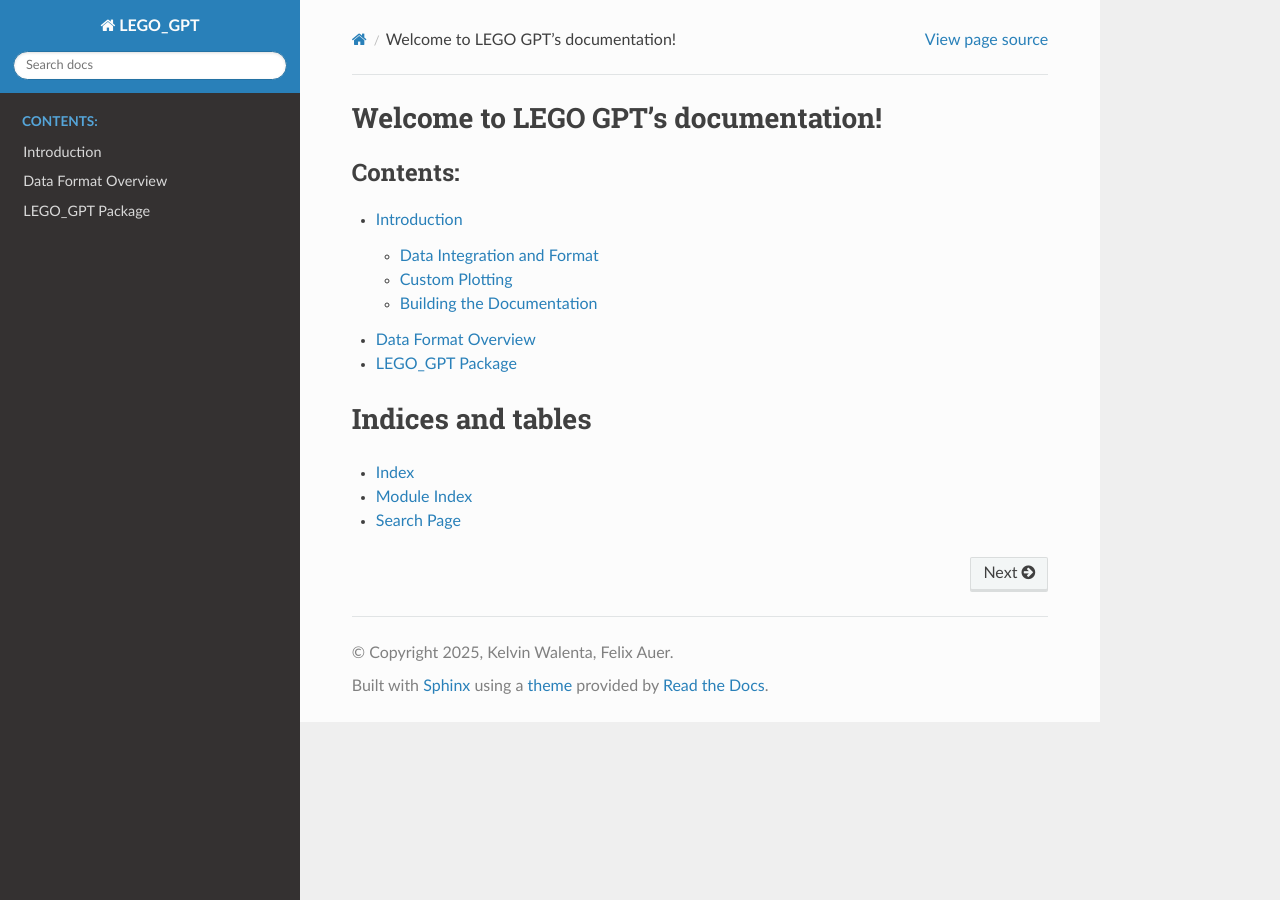
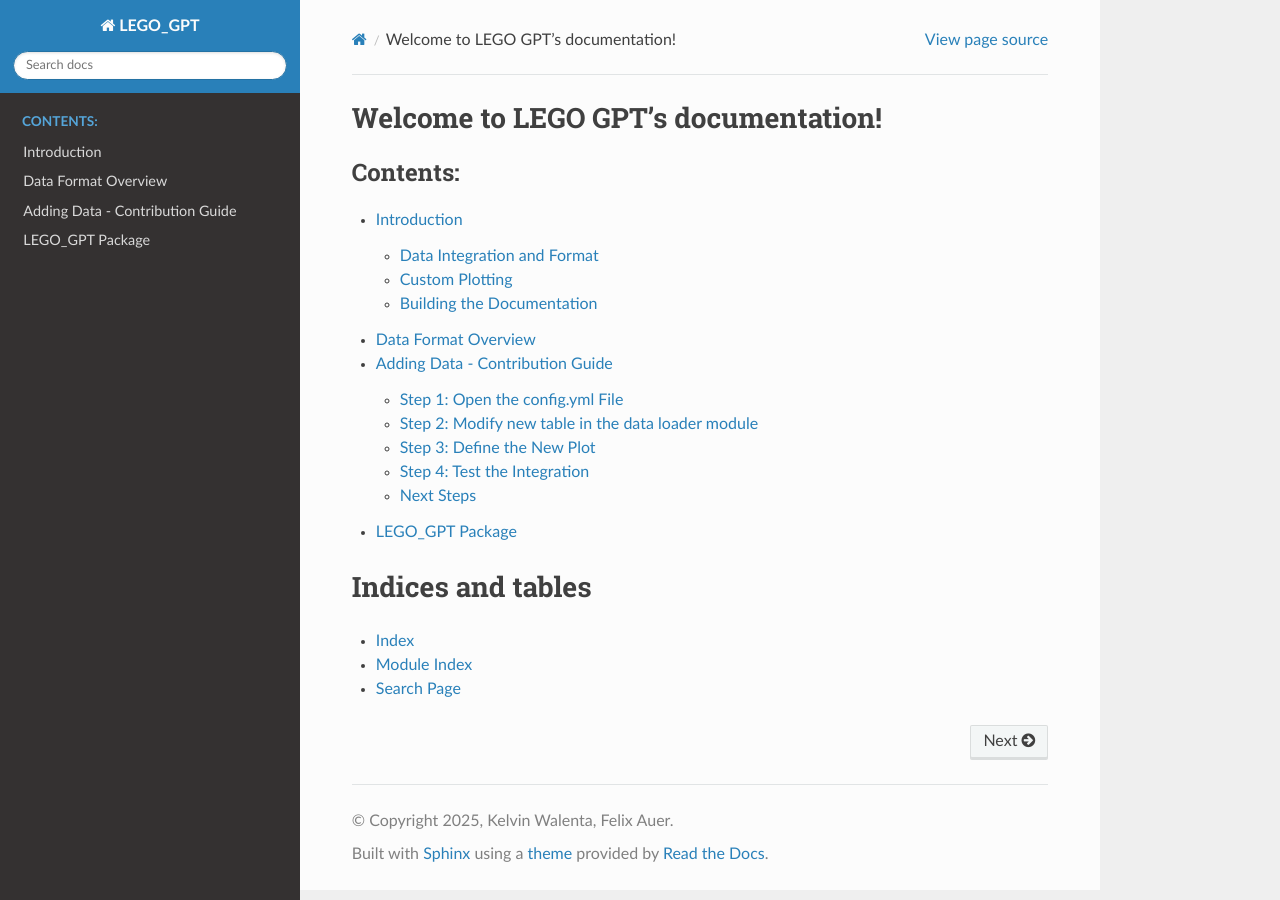
Before and after one commit to IEE-TUGraz/LEGO-GPT, a Sphinx documentation site: the page built from docs/source/index.rst, in a window 1280 px wide. Built offline with Sphinx 7.4.7 and the Read the Docs theme 3.1.0, drawn with Linux system fonts in a browser that asks for light colours; part of the change alters nothing that is shown.

Commit message:
Add example how to contribute to Sphinx documentation

```diff
--- /dev/null
+++ b/docs/source/adding_data.rst
@@ -0,0 +1,68 @@
+Adding Data - Contribution Guide
+================================
+
+This tutorial explains how to contribute new data to the project using code and visuals.
+Each step is accompanied by a screenshot for clarity. You can replace image filenames
+and adjust the text as needed for your specific additions.
+
+Step 1: Open the config.yml File
+--------------------------------
+
+Navigate to the file where plot and data selection is handled. This is typically located in::
+
+    src/config.yml
+
+If your nre plot needs addiitonal data, add the name of the new table (as in the Pyomo model) to the
+tables section of the config file. Then, specify the x- and y-axis data for the plot in the dropdown-options
+section. This will allow users to select the new data when generating plots. An example showing the addition of a new table
+and a new selection for the y axis is shown below:
+
+.. image:: images/adapt_config.png
+   :alt: Adapting the config file to add new variables and dropdown-options
+   :width: 600
+
+Step 2: Modify new table in the data loader module
+-------------------------------------------------------
+
+In the `get_data()` function, adapt your table if necessary. In this case, the table vStIntraRes is enhanced by adding the information about
+at which node, the storage unit is attached.
+
+.. image:: images/adapt_dataframe.png
+   :alt: Adapt dataframe (optional)
+   :width: 600
+
+Step 3: Define the New Plot
+---------------------------
+
+In the `plot_definitions.py` file, define the new plot in the generate_plot(..) function using the new data. This is where you specify how the data will be visualized.
+First, add to the block that filters the data to be plotted. Then, add the new plot definition to the list of plots.
+
+.. image:: images/adapt_plot_definition.png
+   :alt: Adding a new plot definition
+   :width: 600
+
+In the filter_dataframe(..) function, you specify how your data is filtered based on the selected x- and y-axis data.
+This is where you can add any additional filtering logic needed for your new table.
+
+.. image:: images/adapt_filtering.png
+   :alt: Adding a new plot definition
+   :width: 600
+
+Step 4: Test the Integration
+----------------------------
+
+Run a minimal example to see if the plot is generated correctly.
+
+.. image:: images/final_plot.png
+   :alt: Testing the integration of new data
+   :width: 600
+
+Next Steps
+----------
+
+Once the table is added, documented, and tested, feel free to open a pull request.
+Please make sure:
+
+- The table name follows naming conventions.
+- All fields are documented.
+- No hard-coded paths or values are included.
--- a/docs/source/index.rst
+++ b/docs/source/index.rst
@@ -7,6 +7,7 @@ Welcome to LEGO GPT's documentation!
 
    introduction
    data_description
+   adding_data
    modules
 
 Indices and tables
```
Also changed, not shown: docs/source/images/adapt_config.png (added), docs/source/images/adapt_dataframe.png (added), docs/source/images/adapt_filtering.png (added), docs/source/images/adapt_plot_definition.png (added), 1 other file.
